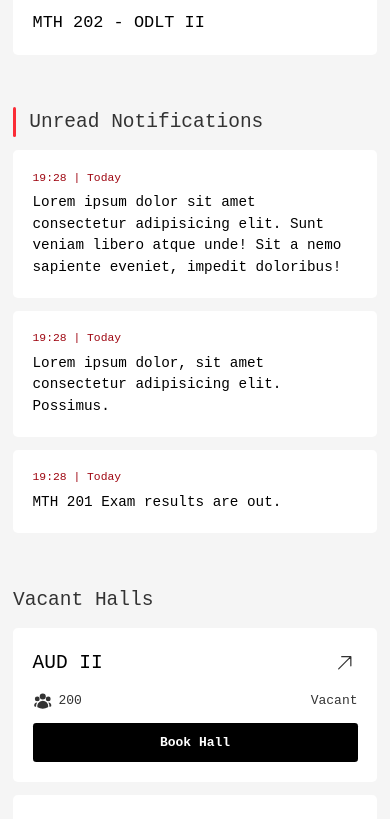
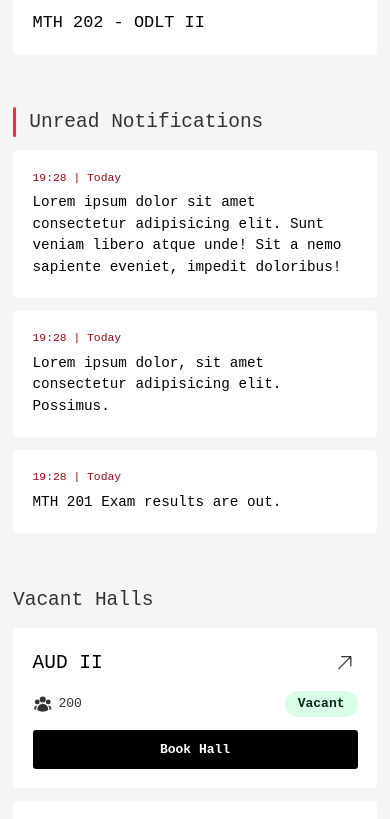
Before and after one commit to Sam-3l/Roomify, a React (Vite) app in the folder Frontend/: page / in a window 390 px wide. Shown: the part 1161-1980 px from the top of the page. Built offline with nearby package versions, Linux system fonts and the light colour scheme; no server answers.

Commit message:
feat: update HallCard and PseudoHallCard components to dynamically style status labels and adjust status values in AvailableHalls and PseudoAvailableHalls

```diff
--- a/Frontend/src/components/Body/HallCard.jsx
+++ b/Frontend/src/components/Body/HallCard.jsx
@@ -1,4 +1,17 @@
 export default function HallCard(props) {
+  let classname;
+
+  if (props.status === "vacant") {
+    classname =
+      "p-1 px-4 w-fit font-bold rounded-full capitalize bg-green-100 text-green-950";
+  } else if (props.status === "pending") {
+    classname =
+      "p-1 px-4 w-fit font-bold rounded-full capitalize bg-yellow-100 text-yellow-950";
+  } else if (props.status === "in use") {
+    classname =
+      "p-1 px-4 w-fit font-bold rounded-full capitalize bg-red-100 text-red-950";
+  }
+
   return (
     <div className="flex flex-col md:items-center md:grid md:grid-cols-4 p-6 md:py-3 gap-4 bg-white md:justify-between rounded-md">
       <div className="flex justify-between md:justify-normal items-center">
@@ -36,9 +49,8 @@ export default function HallCard(props) {
             <path d="M5.082 14.254a8.287 8.287 0 0 0-1.308 5.135 9.687 9.687 0 0 1-1.764-.44l-.115-.04a.563.563 0 0 1-.373-.487l-.01-.121a3.75 3.75 0 0 1 3.57-4.047ZM20.226 19.389a8.287 8.287 0 0 0-1.308-5.135 3.75 3.75 0 0 1 3.57 4.047l-.01.121a.563.563 0 0 1-.373.486l-.115.04c-.567.2-1.156.349-1.764.441Z" />
           </svg>
           {props.capacity}
-
         </p>
-        <p className="">{props.status}</p>
+        <p className={classname}>{props.status}</p>
       </div>
       <p className="hidden md:flex gap-2">
         <svg
@@ -55,9 +67,8 @@ export default function HallCard(props) {
           <path d="M5.082 14.254a8.287 8.287 0 0 0-1.308 5.135 9.687 9.687 0 0 1-1.764-.44l-.115-.04a.563.563 0 0 1-.373-.487l-.01-.121a3.75 3.75 0 0 1 3.57-4.047ZM20.226 19.389a8.287 8.287 0 0 0-1.308-5.135 3.75 3.75 0 0 1 3.57 4.047l-.01.121a.563.563 0 0 1-.373.486l-.115.04c-.567.2-1.156.349-1.764.441Z" />
         </svg>
         {props.capacity}
-
       </p>
-      <p className="hidden md:inline-block">{props.status}</p>
+      <p className={`hidden md:inline-block ${classname}`}>{props.status}</p>
       <button className="button1 w-full md:w-fit h-fit px-6 py-3 place-self-end">
         Book Hall
       </button>
--- a/Frontend/src/components/Body/PseudoHallCard.jsx
+++ b/Frontend/src/components/Body/PseudoHallCard.jsx
@@ -1,4 +1,19 @@
 export default function PseudoHallCard(props) {
+
+  let classname;
+
+  if (props.status === "vacant") {
+    classname =
+      "p-1 px-4 w-fit font-bold rounded-full capitalize bg-green-100 text-green-950";
+  } else if (props.status === "pending") {
+    classname =
+      "p-1 px-4 w-fit font-bold rounded-full capitalize bg-yellow-100 text-yellow-950";
+  } else if (props.status === "in use") {
+    classname =
+      "p-1 px-4 w-fit font-bold rounded-full capitalize bg-red-100 text-red-950";
+  }
+
+
   return (
     <div className="flex flex-col lg:items-center lg:grid lg:grid-cols-4 p-6 lg:py-3 gap-4 bg-white lg:justify-between rounded-md">
       <div className="flex justify-between lg:justify-normal items-center">
@@ -38,7 +53,7 @@ export default function PseudoHallCard(props) {
           {props.capacity}
 
         </p>
-        <p className="">{props.status}</p>
+        <p className={classname}>{props.status}</p>
       </div>
       <p className="hidden lg:flex gap-2">
         <svg
@@ -57,7 +72,7 @@ export default function PseudoHallCard(props) {
         {props.capacity}
 
       </p>
-      <p className="hidden lg:inline-block">{props.status}</p>
+      <p className={`hidden lg:inline-block ${classname}`}>{props.status}</p>
       <button className="button1 w-full lg:w-fit h-fit px-6 py-3 place-self-end">
         Book Hall
       </button>
--- a/Frontend/src/components/Dashboard/AvailableHalls.jsx
+++ b/Frontend/src/components/Dashboard/AvailableHalls.jsx
@@ -51,11 +51,11 @@ export default function AvailableHalls() {
         </div>
       </form>
       <section className="grid grid-cols-1 gap-4">
-        <HallCard hall="1K SLT" capacity="1000" status="Vacant" />
-        <HallCard hall="1K SLT" capacity="1000" status="Vacant" />
-        <HallCard hall="1K SLT" capacity="1000" status="Vacant" />
-        <HallCard hall="1K SLT" capacity="1000" status="Vacant" />
-        <HallCard hall="1K SLT" capacity="1000" status="Vacant" />
+        <HallCard hall="1K SLT" capacity="1000" status="vacant" />
+        <HallCard hall="1K SLT" capacity="1000" status="in use" />
+        <HallCard hall="1K SLT" capacity="1000" status="pending" />
+        <HallCard hall="1K SLT" capacity="1000" status="in use" />
+        <HallCard hall="1K SLT" capacity="1000" status="vacant" />
       </section>
     </aside>
   );
--- a/Frontend/src/components/Dashboard/BookingForm.jsx
+++ b/Frontend/src/components/Dashboard/BookingForm.jsx
@@ -196,7 +196,6 @@ export default function BookingForm() {
       <section className="flex flex-col gap-2">
       <h1 className="text-lg lg:block">Reservations</h1>
       <div className="grid grid-cols-[repeat(auto-fit,minmax(250px,1fr))] gap-4">
-        Lecture
         <ReservationCard
           session="11:00-12:00"
           course="MTH 202"
--- a/Frontend/src/components/Dashboard/PseudoAvailableHalls.jsx
+++ b/Frontend/src/components/Dashboard/PseudoAvailableHalls.jsx
@@ -8,17 +8,17 @@ export default function PseudoAvailableHalls() {
       </div>
       <div className="grid grid-cols-[repeat(auto-fit,minmax(200px,1fr))] md:grid-cols-1 gap-4">
         {/* Hall */}
-        <PseudoHallCard hall="AUD II" capacity="200" status="Vacant" />
+        <PseudoHallCard hall="AUD II" capacity="200" status="vacant" />
         {/* Hall */}
-        <PseudoHallCard hall="1K SLT" capacity="1000" status="Vacant" />
+        <PseudoHallCard hall="1K SLT" capacity="1000" status="in use" />
         {/* Hall */}
-        <PseudoHallCard hall="BOO C" capacity="300" status="Vacant" />
+        <PseudoHallCard hall="BOO C" capacity="300" status="vacant" />
         {/* Hall */}
-        <PseudoHallCard hall="FBLT" capacity="300" status="Vacant" />
+        <PseudoHallCard hall="FBLT" capacity="300" status="pending" />
         {/* Hall */}
-        <PseudoHallCard hall="LAW 209" capacity="400" status="Vacant" />
+        <PseudoHallCard hall="LAW 209" capacity="400" status="in use" />
         {/* Hall */}
-        <PseudoHallCard hall="PHY 291" capacity="70" status="Vacant" />
+        <PseudoHallCard hall="PHY 291" capacity="70" status="pending" />
       </div>
     </section>
   );
--- a/Frontend/src/components/Dashboard/PseudoProfile.jsx
+++ b/Frontend/src/components/Dashboard/PseudoProfile.jsx
@@ -2,9 +2,9 @@ export default function PseudoProfile() {
   return (
     <section className="relative w-full bg-white p-6 py-8 gap-8 rounded-xl flex flex-col lg:flex-row items-center">
       {/* Profile Pic */}
-      <div className="relative w-60 rounded-full aspect-square bg-[url(../src/assets/avatar.png)] bg-contain ">
+      <div className="relative w-60 rounded-full aspect-square shadow-xl bg-[url(../src/assets/avatar.png)] bg-contain ">
         {/* Edit Profile */}
-        <button className="cursor-pointer bg-bg w-12 rounded-full bottom-0 aspect-square flex items-center justify-center absolute right-0">
+        <button className="cursor-pointer border-white border-2 bg-bg w-12 rounded-full bottom-0 aspect-square flex items-center justify-center absolute right-0">
           <svg
             xmlns="http://www.w3.org/2000/svg"
             fill="none"
```
